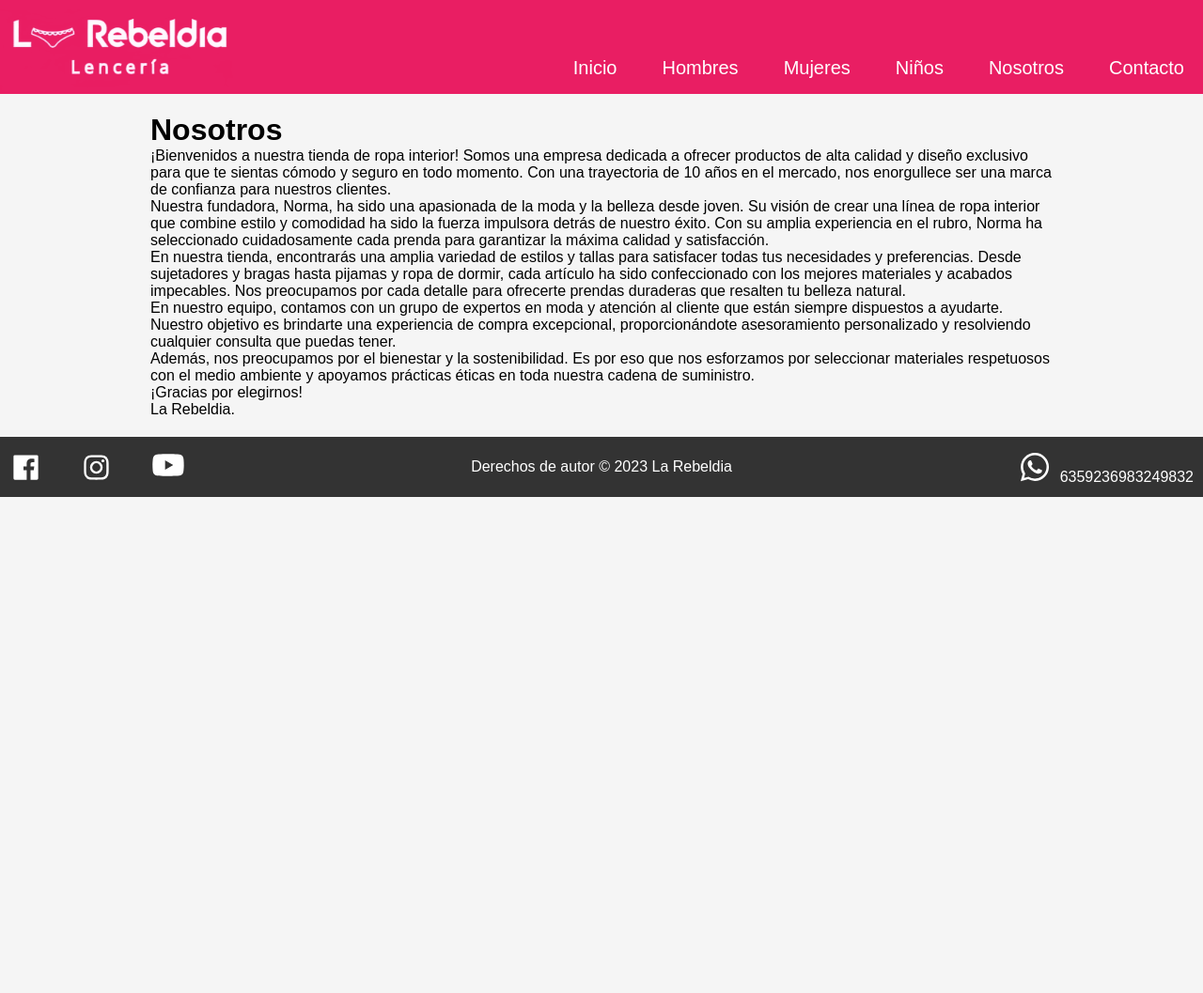
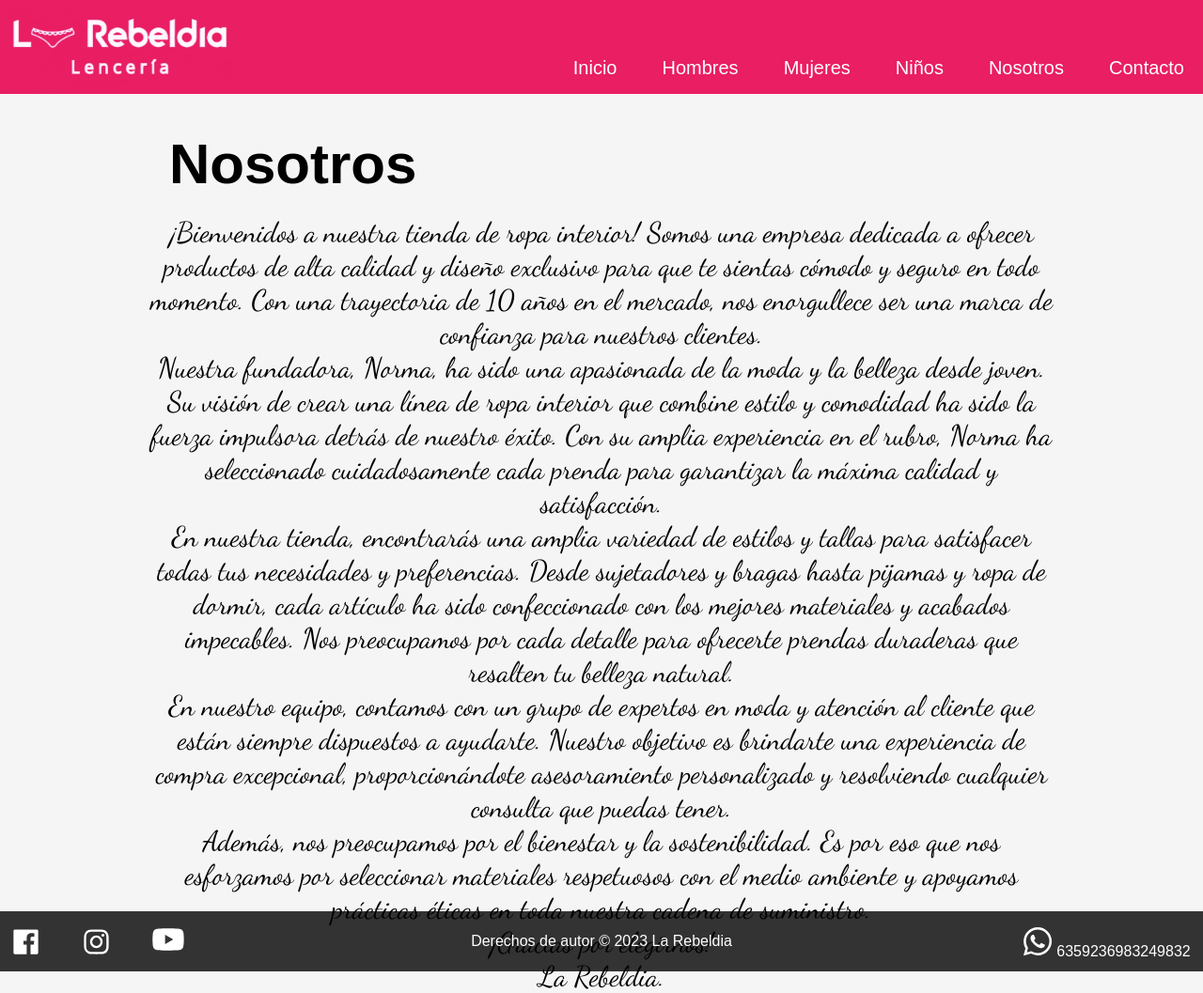
Before and after one commit to danielisaac24/La-rebeldia-comision39385, a plain HTML site: page pages/nosotros.html in a window 1280 px wide. Shown: the whole page at 94% size. Before the commit the page ends 800 px from the top, so only its background shows below. Drawn offline with Linux system fonts and the light colour scheme.

```diff
--- a/pages/nosotros.html
+++ b/pages/nosotros.html
@@ -33,10 +33,10 @@
 
     </nav>
 </header>
-    <main>
+    <main class="nosotros">
         <div class="container">
           <h1>Nosotros</h1>
-              <div class="info-text">
+          <div>
             <p>¡Bienvenidos a nuestra tienda de ropa interior! Somos una empresa dedicada a ofrecer productos de alta calidad y diseño exclusivo para que te sientas cómodo y seguro en todo momento. Con una trayectoria de 10 años en el mercado, nos enorgullece ser una marca de confianza para nuestros clientes.</p>
             <p>Nuestra fundadora, Norma, ha sido una apasionada de la moda y la belleza desde joven. Su visión de crear una línea de ropa interior que combine estilo y comodidad ha sido la fuerza impulsora detrás de nuestro éxito. Con su amplia experiencia en el rubro, Norma ha seleccionado cuidadosamente cada prenda para garantizar la máxima calidad y satisfacción.</p>
             <p>En nuestra tienda, encontrarás una amplia variedad de estilos y tallas para satisfacer todas tus necesidades y preferencias. Desde sujetadores y bragas hasta pijamas y ropa de dormir, cada artículo ha sido confeccionado con los mejores materiales y acabados impecables. Nos preocupamos por cada detalle para ofrecerte prendas duraderas que resalten tu belleza natural.</p>
@@ -44,6 +44,7 @@
             <p>Además, nos preocupamos por el bienestar y la sostenibilidad. Es por eso que nos esforzamos por seleccionar materiales respetuosos con el medio ambiente y apoyamos prácticas éticas en toda nuestra cadena de suministro.</p>
             <p>¡Gracias por elegirnos!</p>
             <p>La Rebeldia.</p>
+          </div>
         </div>
     </main>
     <footer>
--- a/scss/layout/_footer.scss
+++ b/scss/layout/_footer.scss
@@ -1,6 +1,7 @@
 footer{
+    margin-top: 30px;
     height: auto;
-    background-color: #333;
+    background-color: $background-footer;
     color: #fff;
     text-align: center;
     padding: 10px;
@@ -14,6 +15,9 @@
         justify-content: space-between;
         align-items:end;
     }
+    .seccion-footer3{
+        justify-content: center;
+    }
     .seccion-footer2{
         width: 70%;
         display: flex;
--- a/scss/layout/_header.scss
+++ b/scss/layout/_header.scss
@@ -1,6 +1,6 @@
 header{
     width: 100%;
-    background-color: $background-nav-footer;
+    background-color: $background-nav;
     padding: 10px 0;
     height: 80px;
     nav{
--- a/scss/layout/_main-contacto.scss
+++ b/scss/layout/_main-contacto.scss
@@ -1,10 +1,12 @@
 .contacto{
-    width: 100%;
+    max-width: 970px;
     section{
         width: 100%;
         margin: 0 auto;
         padding: 50px 0;
         text-align: center;
+        display: flex;
+        flex-direction: column;
         div{
             form{
                 label{
--- /dev/null
+++ b/scss/layout/_main-nosotros.scss
@@ -0,0 +1,18 @@
+
+.nosotros{
+    width: 100%;
+    height: 100vh;
+    div{
+        h1{
+            font-size: 60px;
+        }
+        div{
+            p{
+                font-family: 'Dancing Script', cursive;
+                text-align: center;
+                font-size: 30px;
+            }
+
+        }
+    }
+}
--- a/scss/style.scss
+++ b/scss/style.scss
@@ -1,14 +1,15 @@
 @import "./utilities/variable";
 @import "./base/reset";
+@import url('https://fonts.googleapis.com/css2?family=Dancing+Script&display=swap');
 body {
     background-color: $background-body;
     @import "./layout/header";
     @import "./layout/main-index";
     @import "./layout/main-secciones";
+    @import"./layout/main-nosotros";
+    @import "./layout/main-contacto";
     @import "./layout/footer";
-
 }
-@import "./layout/main-contacto";
 @import"./layout/mediaquerry/media-1024";
 @import "./layout/mediaquerry/media-768";
 @import "./layout/mediaquerry/media-425";
--- /dev/null
+++ b/scss/utilities/_variable.scss
@@ -0,0 +1,3 @@
+$background-body: #f5f5f5;
+$background-nav: #e91e63;
+$background-footer: #333;
```
Also changed, not shown: assets/img/indumentaria.jpg, assets/img/mujeres.jpg, assets/img/niños3.jpg, css/style.css, scss/style.css, 3 other files. Lines whose indentation alone changed are shown as unchanged.
